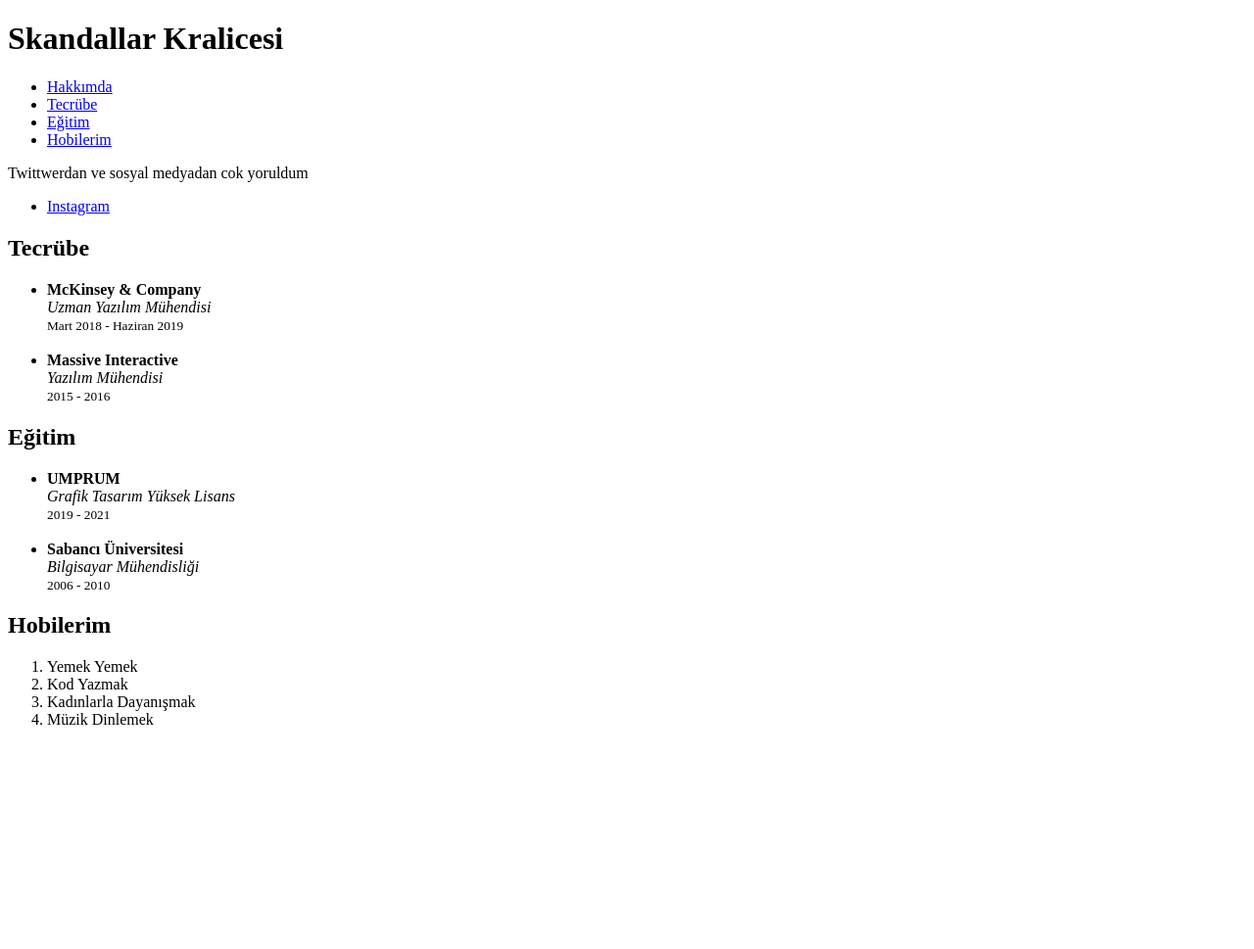
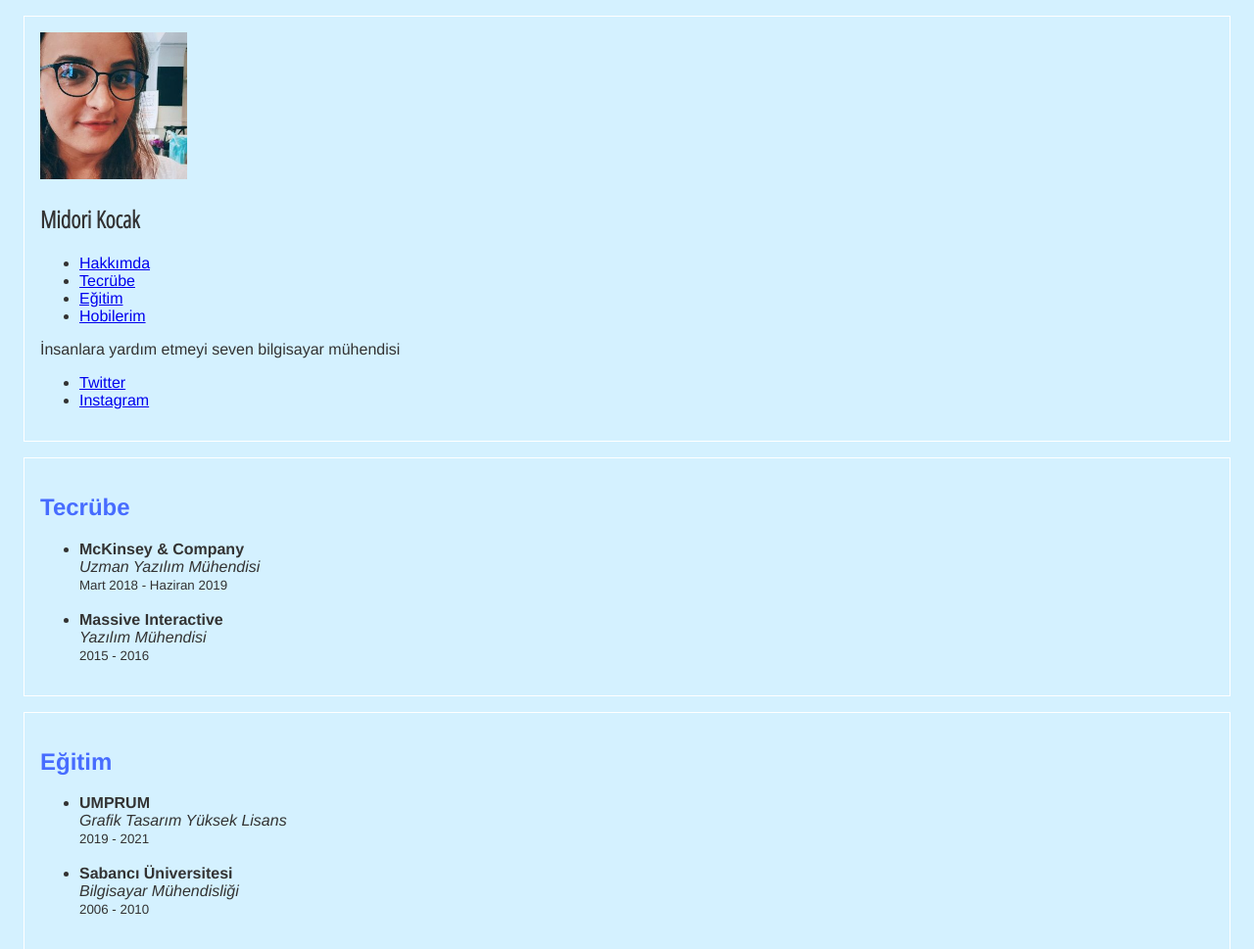
Before and after one commit to midorikocak/ben, a plain HTML site: page index.html in a window 1280 px wide. Shown: the top 969 px of the page at 98% size. Before the commit the page ends 800 px from the top, so only its background shows below. Drawn offline with Linux system fonts and the light colour scheme.

Commit message:
Dosyalari degistirdim

```diff
--- /dev/null
+++ b/css/style.css
@@ -0,0 +1,26 @@
+@import url('https://fonts.googleapis.com/css2?family=Open+Sans+Condensed:wght@300&display=swap');
+
+body{
+	background-color: #d4f1ff;
+	font-family:  Helvetica, Verdana, Arial, sans-serif;
+	color: #333333;
+}
+
+#anaResim {
+	width: 150px;
+}
+
+.mavi-buyuk-yazi{
+	color: #476cff;
+	font-size: 24px;
+}
+
+h1{
+	font-family: 'Open Sans Condensed', sans-serif;
+}
+
+section{
+	margin: 16px;
+	border: 1px solid #ffffff;
+	padding: 16px;
+}
--- a/index.html
+++ b/index.html
@@ -2,11 +2,13 @@
 <html>
 <head>
 	<meta charset="utf-8">
-	<title>Skandallar Kralicesi</title>
+	<title>Midori Kocak</title>
+	<link rel="stylesheet" type="text/css" href="css/style.css">
 </head>
 <body>
-	<div id="hakkimda">
-		<h1>Skandallar Kralicesi</h1>
+	<section id="hakkimda">
+		<img id="anaResim" src="img/resim.jpg"/>
+		<h1>Midori Kocak</h1>
 
 		<ul>
 			<li>
@@ -25,17 +27,20 @@
 			</li>
 		</ul>
 
-		<p>Twittwerdan ve sosyal medyadan cok yoruldum</p>
+		<p>İnsanlara yardım etmeyi seven bilgisayar mühendisi</p>
 
 		<ul>
+			<li>
+				<a href="http://www.twitter.com/midorikocak">Twitter</a>
+			</li>
 			<li>
 				<a href="http://www.instagram.com/midorikocak">Instagram</a>
 			</li>
 		</ul>
-	</div>
+	</section>
 
 	<section id="tecrube">
-		<h2>Tecrübe</h2>
+		<h2 class="mavi-buyuk-yazi">Tecrübe</h2>
 
 		<ul>
 			<li>
@@ -54,7 +59,7 @@
 
 	<section id="egitim">
 
-		<h2>Eğitim</h2>
+		<h2 class="mavi-buyuk-yazi">Eğitim</h2>
 
 		<ul>
 			<li>
@@ -74,7 +79,7 @@
 	<section id="hobilerim">
 
 
-		<h2>Hobilerim</h2>
+		<h2 class="mavi-buyuk-yazi">Hobilerim</h2>
 
 		<ol>
 			<li>Yemek Yemek</li>
```
Also changed, not shown: img/resim.jpg (added), 4 other files.
